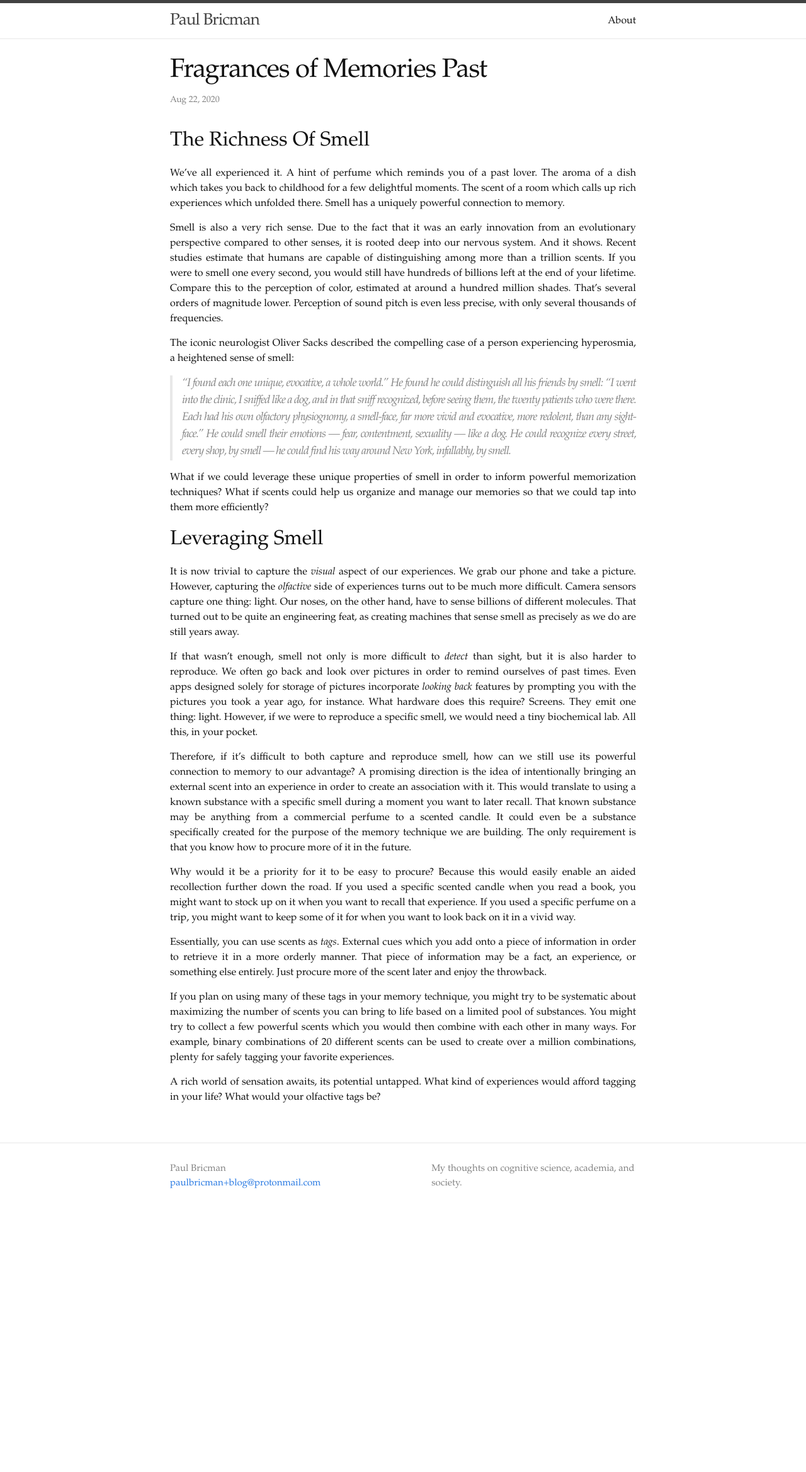
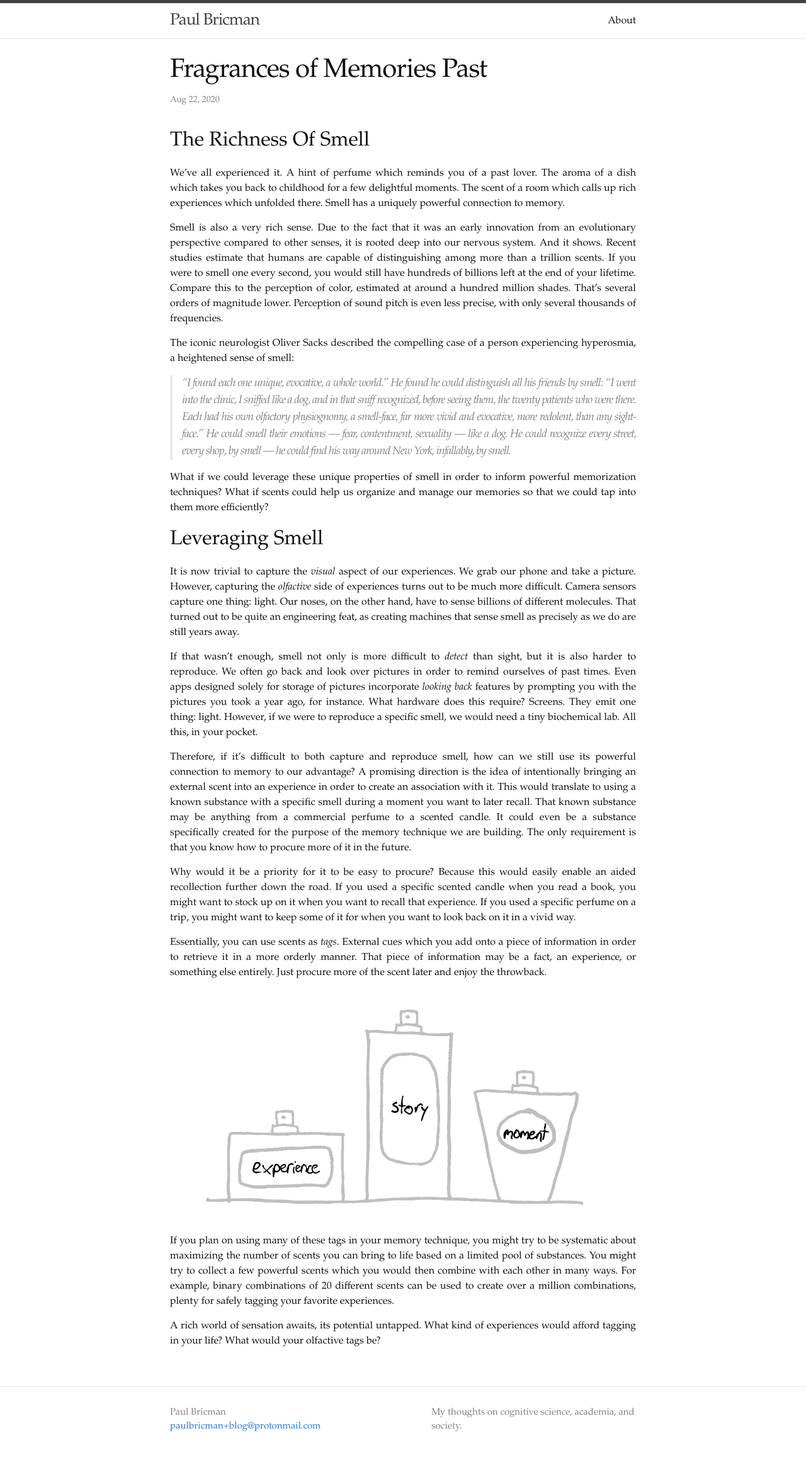
Before and after one commit to paulbricman/paulbricman.github.io, a Jekyll site: the page built from _posts/2020-08-22-fragrances-of-memories-past.md, in a window 1280 px wide. Shown: the whole page at 63% size. Built offline with Jekyll 4.4.1, drawn with Linux system fonts in a browser that asks for light colours; before the commit the page ends 1950 px from its top, so only the background shows below that.

Commit message:
Update Figures

```diff
--- a/_posts/2020-08-22-fragrances-of-memories-past.md
+++ b/_posts/2020-08-22-fragrances-of-memories-past.md
@@ -29,6 +29,8 @@ Why would it be a priority for it to be easy to procure? Because this would easi
 
 Essentially, you can use scents as *tags*. External cues which you add onto a piece of information in order to retrieve it in a more orderly manner. That piece of information may be a fact, an experience, or something else entirely. Just procure more of the scent later and enjoy the throwback.
 
+![](/assets/images/fragrances.png)
+
 If you plan on using many of these tags in your memory technique, you might try to be systematic about maximizing the number of scents you can bring to life based on a limited pool of substances. You might try to collect a few powerful scents which you would then combine with each other in many ways. For example, binary combinations of 20 different scents can be used to create over a million combinations, plenty for safely tagging your favorite experiences.
 
 A rich world of sensation awaits, its potential untapped. What kind of experiences would afford tagging in your life? What would your olfactive tags be?
```
Also changed, not shown: assets/images/fragrances.png (added), 4 other files.
